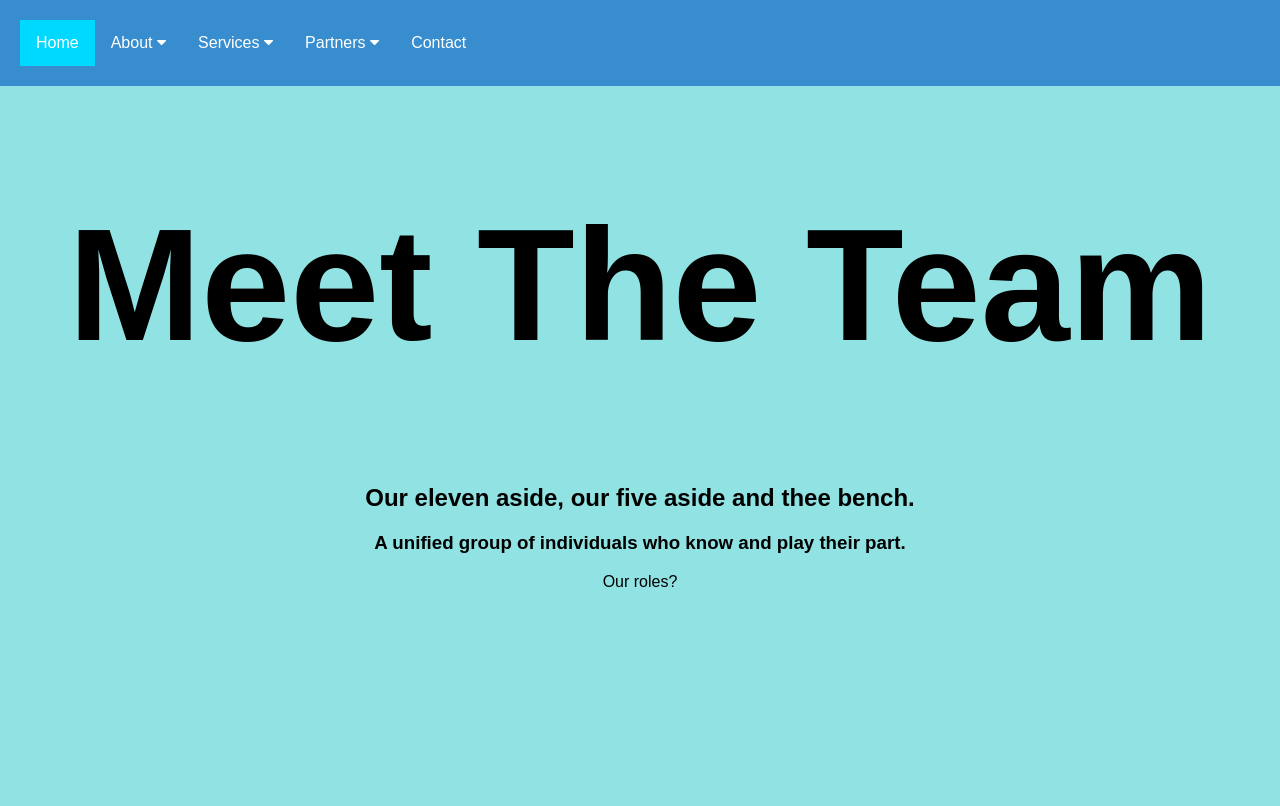
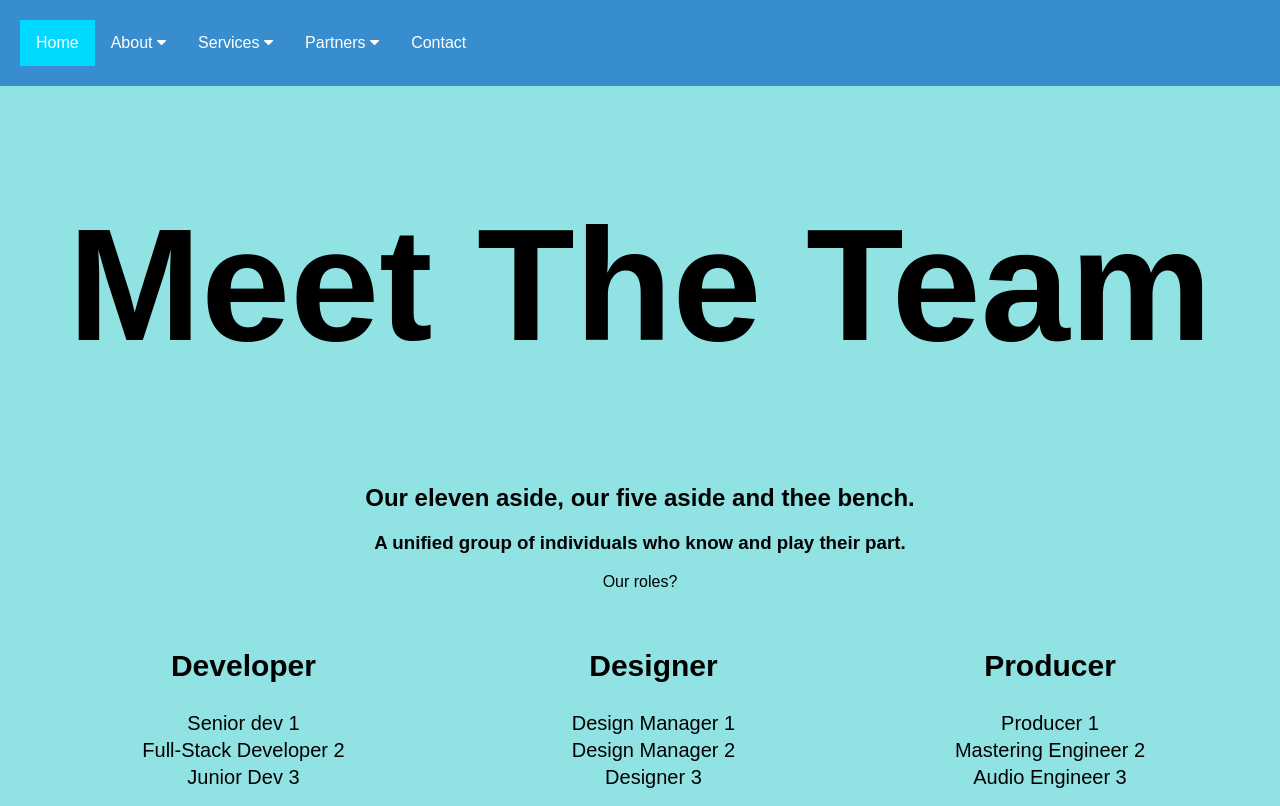
Before and after one commit to elvndot/website_template, a plain HTML site: page team.html in a window 1280 px wide. Drawn offline with Linux system fonts and the light colour scheme.

Commit message:
Update team.html

```diff
--- a/team.html
+++ b/team.html
@@ -85,6 +85,14 @@ body:hover{
 .subnav:hover .subnav-content {
   display: block;
 }
+  table{
+  font-size: 20px;
+  color: black;
+  text-align: center;
+  padding: 14px 16px;
+  transition: 0.5s;
+
+  }
 </style>
 </head>
 
@@ -129,5 +137,29 @@ body:hover{
   <p>Our roles?</p>
 </div>
 
+  <table style="width:100%">
+  <tr>
+    <td><h2>Developer</h2></td>
+    <td><h2>Designer</h2></td>
+    <td><h2>Producer</h2></td>
+  </tr>
+  <tr>
+    <td>Senior dev 1</td>
+    <td>Design Manager 1</td>
+    <td>Producer 1</td>
+  </tr>
+    <tr>
+    <td>Full-Stack Developer 2</td>
+    <td>Design Manager 2</td>
+    <td>Mastering Engineer 2</td>
+  </tr>
+    </tr>
+    <tr>
+    <td>Junior Dev 3</td>
+    <td>Designer 3</td>
+    <td>Audio Engineer 3</td>
+  </tr>
+</table>
+
 </body>
 </html>
```
